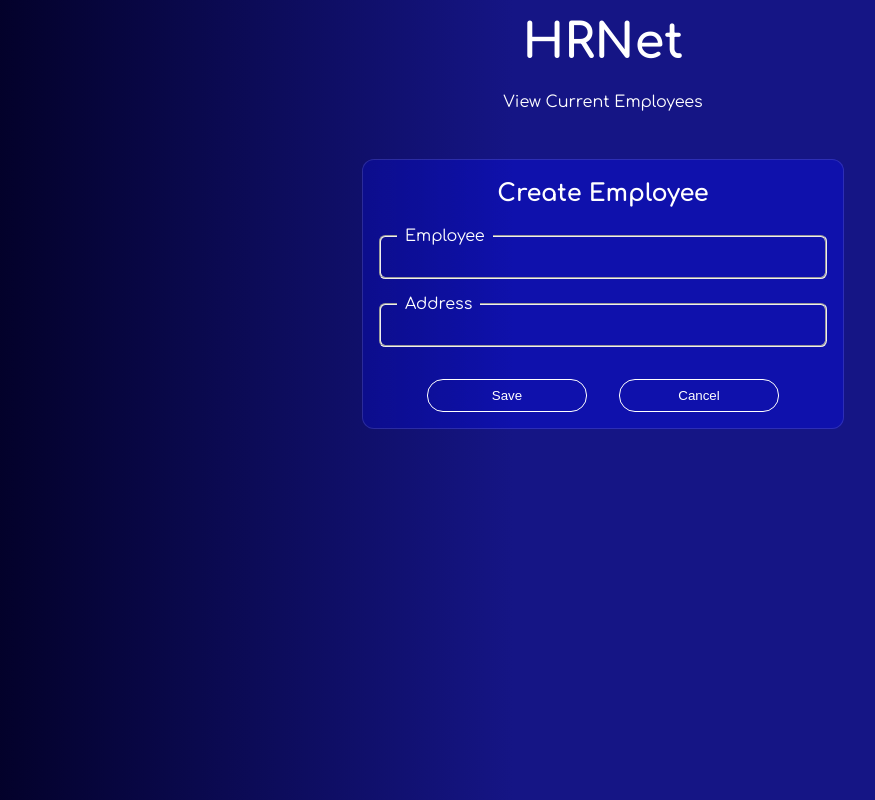
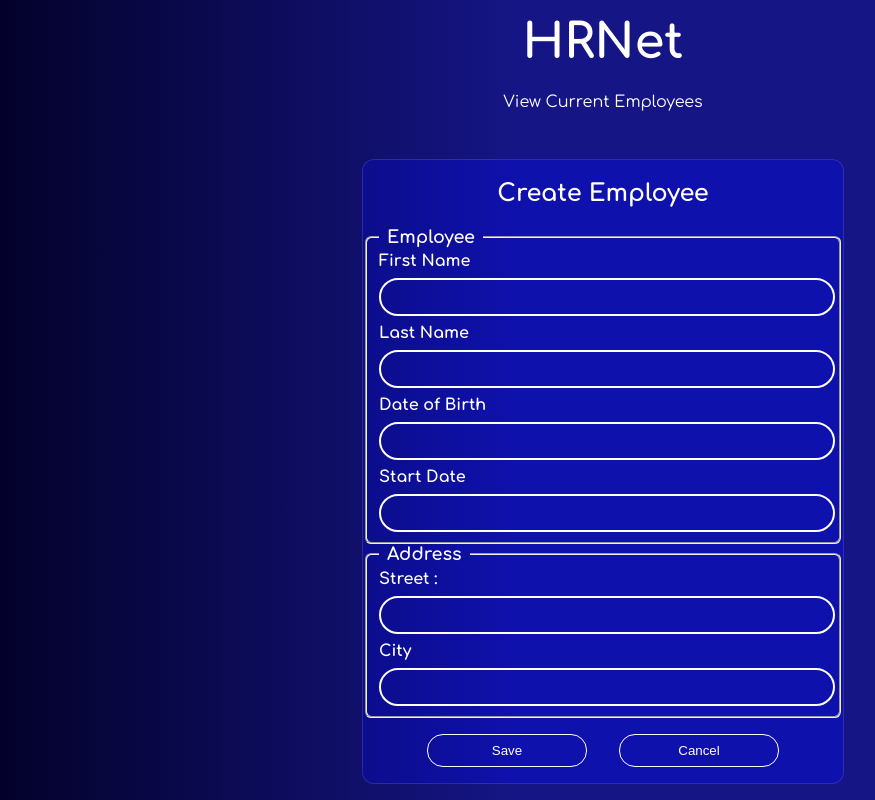
Before and after one commit to Fysalidev/Hrnet, a React (Create React App) app: page / in a window 1280 px wide. Shown: the whole page, without its empty margins (37-912 px from the left). Built offline with nearby package versions, Linux system fonts and the light colour scheme.

Commit message:
Feature(Form) : Ok | Ajuster Reset | Ajuster Css

```diff
--- a/src/components/form/FormEmployees.jsx
+++ b/src/components/form/FormEmployees.jsx
@@ -8,6 +8,8 @@ const validationSchema = Yup.object().shape({
   lastName: Yup.string().required("Ce champ est obligatoire"),
   birthDate: Yup.string().required("Ce champ est obligatoire"),
   startDate: Yup.string().required("Ce champ est obligatoire"),
+  street: Yup.string().required("Ce champ est obligatoire"),
+  city: Yup.string().required("Ce champ est obligatoire"),
 });
 
 const initialValues = {
@@ -15,6 +17,8 @@ const initialValues = {
   lastName: "",
   birthDate: "",
   startDate: "",
+  street: "",
+  city: "",
 };
 
 const handleSubmit = (values) => {
@@ -33,12 +37,42 @@ function FormEmployees() {
           <FormTitle>Create Employee</FormTitle>
           <Entries>
             <StyledLegend>Employee</StyledLegend>
+            <Entrie>
+              <StyledLabel htmlFor="firstName">First Name</StyledLabel>
+              <StyledField type="text" id="firstName" name="firstName" />
+              <ErrorMessage name="firstName" />
+            </Entrie>
+            <Entrie>
+              <StyledLabel htmlFor="lastName">Last Name</StyledLabel>
+              <StyledField type="text" id="lastName" name="lastName" />
+              <ErrorMessage name="lastName" />
+            </Entrie>
+            <Entrie>
+              <StyledLabel htmlFor="birthDate">Date of Birth</StyledLabel>
+              <StyledField type="text" id="birthDate" name="birthDate" />
+              <ErrorMessage name="birthDate" />
+            </Entrie>
+            <Entrie>
+              <StyledLabel htmlFor="startDate">Start Date</StyledLabel>
+              <StyledField type="text" id="startDate" name="startDate" />
+              <ErrorMessage name="startDate" />
+            </Entrie>
           </Entries>
           <Entries>
             <StyledLegend>Address</StyledLegend>
+            <Entrie>
+              <StyledLabel htmlFor="street">Street :</StyledLabel>
+              <StyledField type="text" id="street" name="street" />
+              <ErrorMessage name="startDate" />
+            </Entrie>
+            <Entrie>
+              <StyledLabel htmlFor="city">City</StyledLabel>
+              <StyledField type="text" id="city" name="city" />
+              <ErrorMessage name="city" />
+            </Entrie>
           </Entries>
           <FormButton type="submit">Save</FormButton>
-          <FormButton onclick={resetForm}>Cancel</FormButton>
+          <FormButton type="button" onclick={()=> {resetForm}}>Cancel</FormButton>
         </StyledForm>
       )}
     </Formik>
@@ -62,20 +96,60 @@ const StyledForm = styled(Form)`
 const FormTitle = styled.h2`
   color: white;
   font-family: "Comfortaa", cursive;
+  font-weight: bold;
   text-align: center;
 `;
 
 const Entries = styled.fieldset`
   border-radius: 0.4rem;
-  margin: 1rem;
-  padding: 1rem;
-  color: white;
+  /* margin: 1rem; */
+  /* padding: 1rem; */
+  color: purple;
   font-family: "Comfortaa", cursive;
+  display: flex;
+  flex-direction: column;
+  gap:0.5rem;
 `;
 
 const StyledLegend = styled.legend`
   text-align: start;
   padding: 0 0.5rem 0 0.5rem;
+  font-weight: bold;
+  font-size: 1.1rem;
+  color: white;
+`;
+
+const Entrie = styled.div`
+  display: flex;
+  flex-direction: column;
+  align-items: flex-start;
+  gap: 0.5rem;
+  color: white;
+`;
+
+const StyledLabel = styled.label`
+  font-weight: bold;
+  font-size: 1rem;
+`;
+
+const StyledField = styled(Field)`
+  width: 100%;
+  height: 2rem;
+  border-radius: 5rem;
+  border: solid 2px white;
+  background: transparent;
+  font-family: "Comfortaa", cursive;
+  font-size: 1rem;
+  color: orange;
+  font-weight: bold;
+  text-align: center;
+
+  &&:focus {
+    outline: none;
+    border: solid 2px purple;
+    background: white;
+    opacity: 0.9;
+  }
 `;
 
 const FormButton = styled.button`
```
